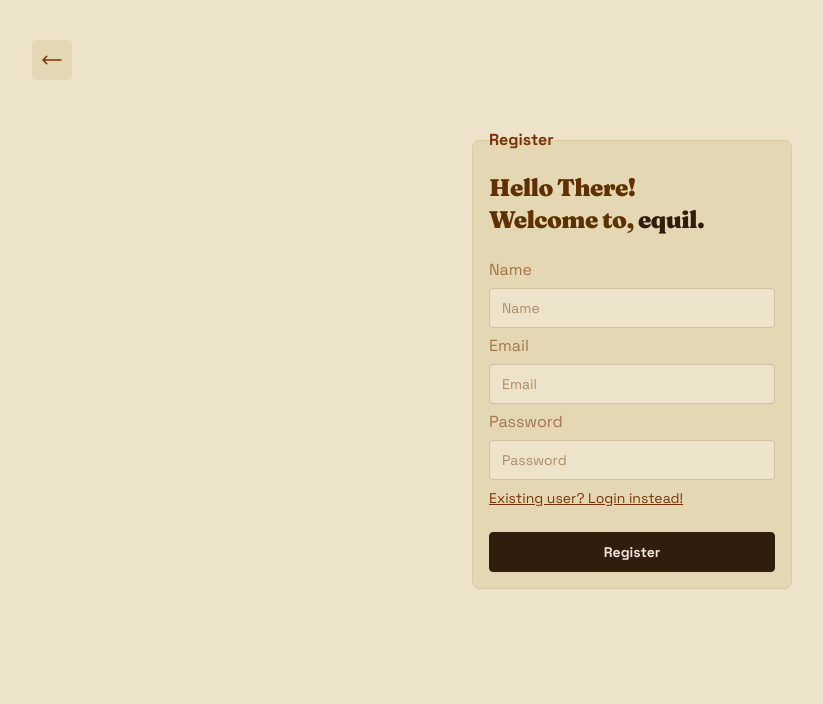
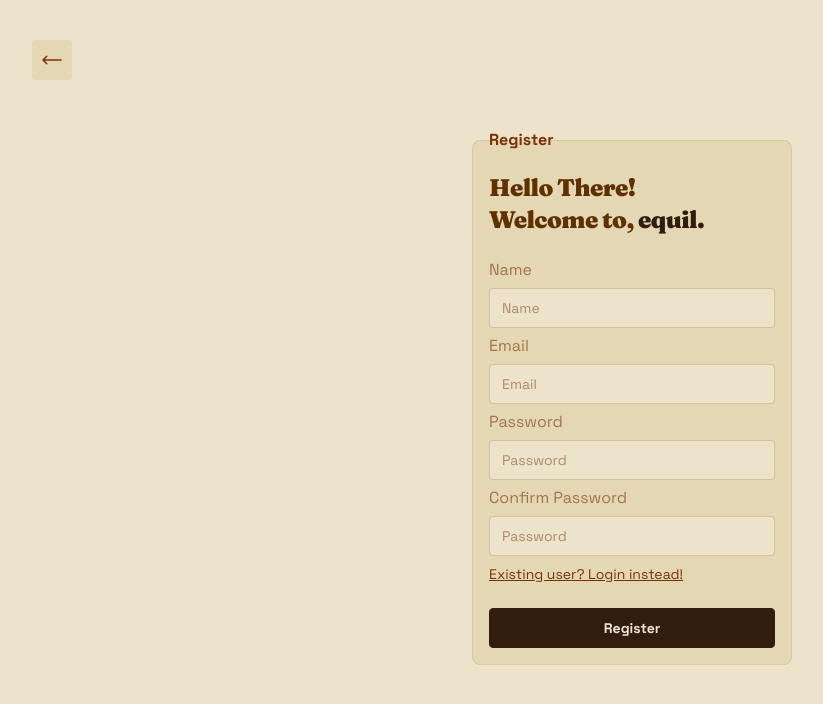
Before and after one commit to saptarshim0123/M8, a React (Vite) app in the folder client/: page /register in a window 1280 px wide. Shown: the top 704 px of the page, without its empty margins (8-831 px from the left). Built offline with nearby package versions, Linux system fonts and the light colour scheme.

Commit message:
minor changes

```diff
--- a/client/src/pages/Login.jsx
+++ b/client/src/pages/Login.jsx
@@ -1,5 +1,5 @@
 import { useForm } from "react-hook-form";
-import { Link, useNavigate } from "react-router-dom"
+import { Link, useNavigate } from "react-router-dom";
 import { loginUser } from "../api/authAPI";
 import { zodResolver } from '@hookform/resolvers/zod';
 import { z } from 'zod';
@@ -17,7 +17,6 @@
     });
 
     const onSubmit = async (data) => {
-
         try {
             const res = await loginUser(data);
             localStorage.setItem('user', JSON.stringify(res.data));
--- a/client/src/pages/Register.jsx
+++ b/client/src/pages/Register.jsx
@@ -11,8 +11,15 @@
         .min(6, 'Password must be at least 6 characters')
         .regex(/[A-Z]/, "Password must contain at least one uppercase letter")
         .regex(/[0-9]/, "Password must contain at least one number")
-        .regex(/[^A-Za-z0-9]/, "Password must contain at least one special character")
-})
+        .regex(/[^A-Za-z0-9]/, "Password must contain at least one special character"),
+    confirmPassword: z.string(),
+}).refine(
+    (data) => data.password === data.confirmPassword,
+    {
+        message: "Passwords don't match",
+        path: ['confirmPassword']  // which field gets the error
+    }
+)
 
 const Register = () => {
     const navigate = useNavigate();
@@ -59,6 +66,10 @@
                     <input {...register("password")} type="password" className="input" placeholder="Password" />
                     {errors.password && <span>{errors.password.message}</span>}
 
+                    <label className="label">Confirm Password</label>
+                    <input {...register("confirmPassword")} type="password" className="input" placeholder="Password" />
+                    {errors.confirmPassword && <span>{errors.confirmPassword.message}</span>}
+
                     <Link to="/login"><small className="text-sm underline">Existing user? Login instead!</small></Link>
 
                     <button className="btn btn-neutral mt-4">Register</button>
```
Also changed, not shown: client/src/context/authContext.js (added).
